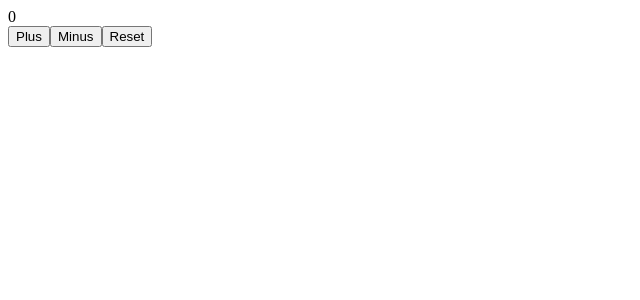
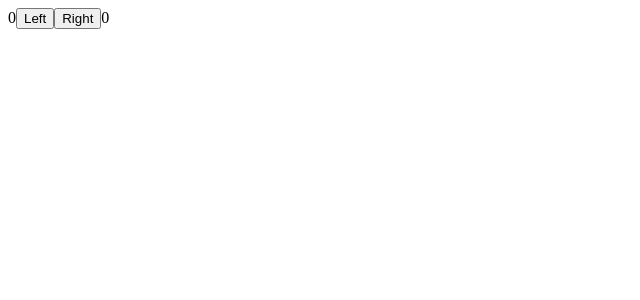
Before and after one commit to jose-d-mendoza/Full-Stack-Open, a React (Create React App) app in the folder part1/Code Notes/app_notes/: page / in a window 1280 px wide. Shown: the top 300 px of the page, without its empty margins (0-640 px from the left). Built offline with nearby package versions, Linux system fonts and the light colour scheme.

Commit message:
Complex state section

```diff
--- a/part1/Code Notes/app_notes/src/App.js
+++ b/part1/Code Notes/app_notes/src/App.js
@@ -1,107 +1,31 @@
 import React from "react"
 import { renderIntoDocument } from "react-dom/test-utils"
 
-/***** Event Handling &
- * An Event Handler is a Function &
- * Passing State - To Child Components &
- * Refactoring the Components *****/
+/***** Complext State *****/
 
 import { useState } from "react" // imports useState function
+import { setSelectionRange } from "@testing-library/user-event/dist/utils"
+import { click } from "@testing-library/user-event/dist/click"
 
 const App = () => {
-  const [ counter, setCounter ] = useState(0)
-  console.log("Rendering with counter value", counter)
+  const [clicks, setClicks] = useState({
+    left: 0, right: 0
+  })
 
-  const increaseByOne = () => {
-    console.log("Increasing, value before:", counter)
-    setCounter(counter + 1)
-  }
+  const handleLeftClick = () =>
+    setClicks({...clicks, left: clicks.left + 1})
 
-  const decreaseByOne = () => {
-    console.log("Decreasing, value before:", counter)
-    setCounter(counter - 1)
-  }
-
-  const setToZero = () => {
-    console.log("Resetting to zero, value before:", counter)
-    setCounter(0)
-  }
+  const handleRightClick = () =>
+    setClicks({...clicks, right: clicks.right + 1})
 
   return (
     <div>
-      <Display counter={counter}/>
-      <Button handleClick={increaseByOne} text="Plus"/>
-      <Button handleClick={decreaseByOne} text="Minus"/>
-      <Button handleClick={setToZero} text="Reset"/>
-    </div>
-  )
-}
-
-const Display = ({counter}) => <div>{counter}</div>
-
-const Button =({handleClick, text}) => <button onClick={handleClick}>{text}</button>
-
-export default App
-
-/***** Stateful Component *****
-
-import { useState } from "react" // imports useState function
-
-const App = () => {
-  const [ counter, setCounter ] = useState(0)
-
-  setTimeout(
-    () => setCounter(counter + 1),
-    1000
-  )
-
-  console.log("rendering...", counter)
-
-  return (
-    <div>{counter}</div>
-  )
-}
-
-export default App
-*/
-
-/***** Page Re-Rendering *****
-
-const App = (props) => {
-  const {counter} = props
-  return (
-    <div>{counter}</div>
-  )
-}
-
-export default App
-*/
-
-/***** Component State, Event Handlers *****/
-/*
-const Hello = ({name, age}) => {
-  const bornYear = () => new Date().getFullYear() - age
-
-  return (
-    <div>
-      <p>Hello {name}, you are {age} years old</p>
-      <p>So you were probably born in {bornYear()}</p>
-    </div>
-  )
-}
-
-const App = () => {
-  const name = "Jose"
-  const age = 26
-
-  return (
-    <div>
-      <h1>Greetings</h1>
-      <Hello name="Gloria" age={16 + 10}/>
-      <Hello name={name} age={age}/>
+      {clicks.left}
+      <button onClick={handleLeftClick}>Left</button>
+      <button onClick={handleRightClick}>Right</button>
+      {clicks.right}
     </div>
   )
 }
 
 export default App
-*/
```
Also changed, not shown: 1 other file (tests, documents, lock files or other folders).
